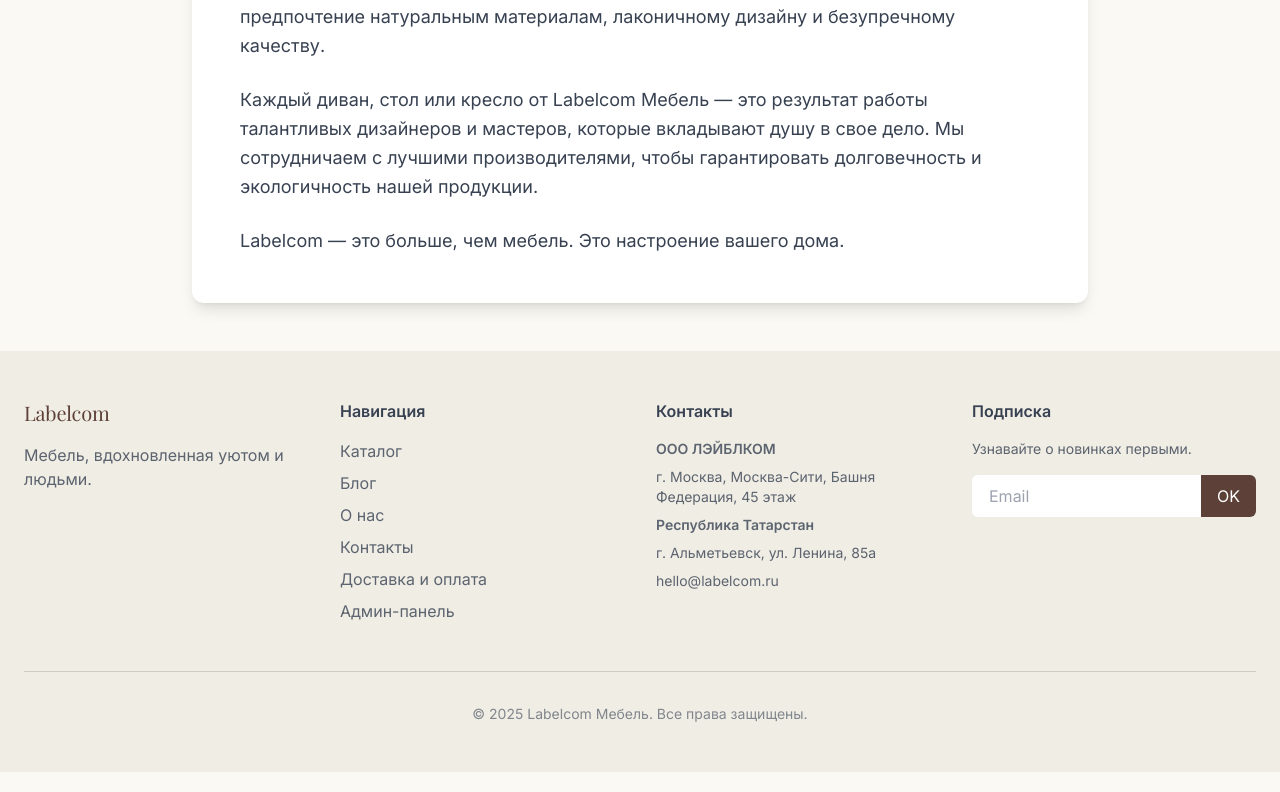
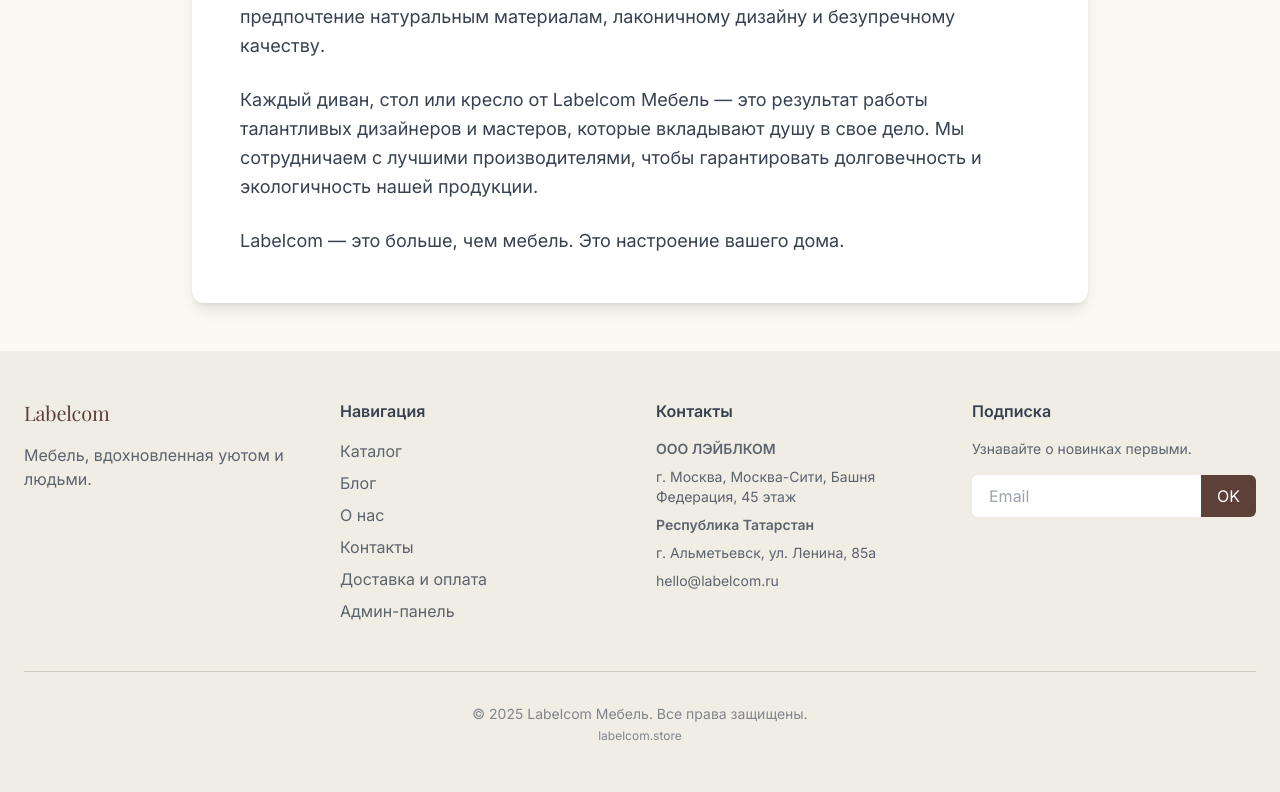
Before and after one commit to Rustam260287/aura-mebel, a Next.js app: page /about in a window 1280 px wide. Shown: the part 379-1171 px from the top of the page. Built offline with nearby package versions, Linux system fonts and the light colour scheme; no server answers.

Commit message:
feat(domain): ✨ Update domain to labelcom.store and improve SEO metadata

```diff
--- a/components/Footer.tsx
+++ b/components/Footer.tsx
@@ -43,6 +43,8 @@ const FooterComponent: React.FC = () => {
         </div>
         <div className="mt-12 border-t border-brand-brown/20 pt-8 text-center text-sm text-brand-charcoal/60">
           &copy; {new Date().getFullYear()} Labelcom Мебель. Все права защищены.
+          <br />
+          <span className="text-xs mt-1 block">labelcom.store</span>
         </div>
       </div>
     </footer>
--- a/components/SEO.tsx
+++ b/components/SEO.tsx
@@ -12,7 +12,7 @@ interface SEOProps {
 const SITE_NAME = 'Labelcom Мебель';
 const DEFAULT_DESCRIPTION = 'Премиальная мебель для вашего дома. Labelcom Мебель предлагает широкий выбор стильной и качественной мебели.';
 const DEFAULT_IMAGE = '/og-image.jpg';
-const SITE_URL = 'https://labelcom-mebel.com'; // Замените на реальный домен
+const SITE_URL = 'https://labelcom.store'; // ИСПРАВЛЕНО: Новый домен
 
 export const SEO: React.FC<SEOProps> = ({
   title,
```
